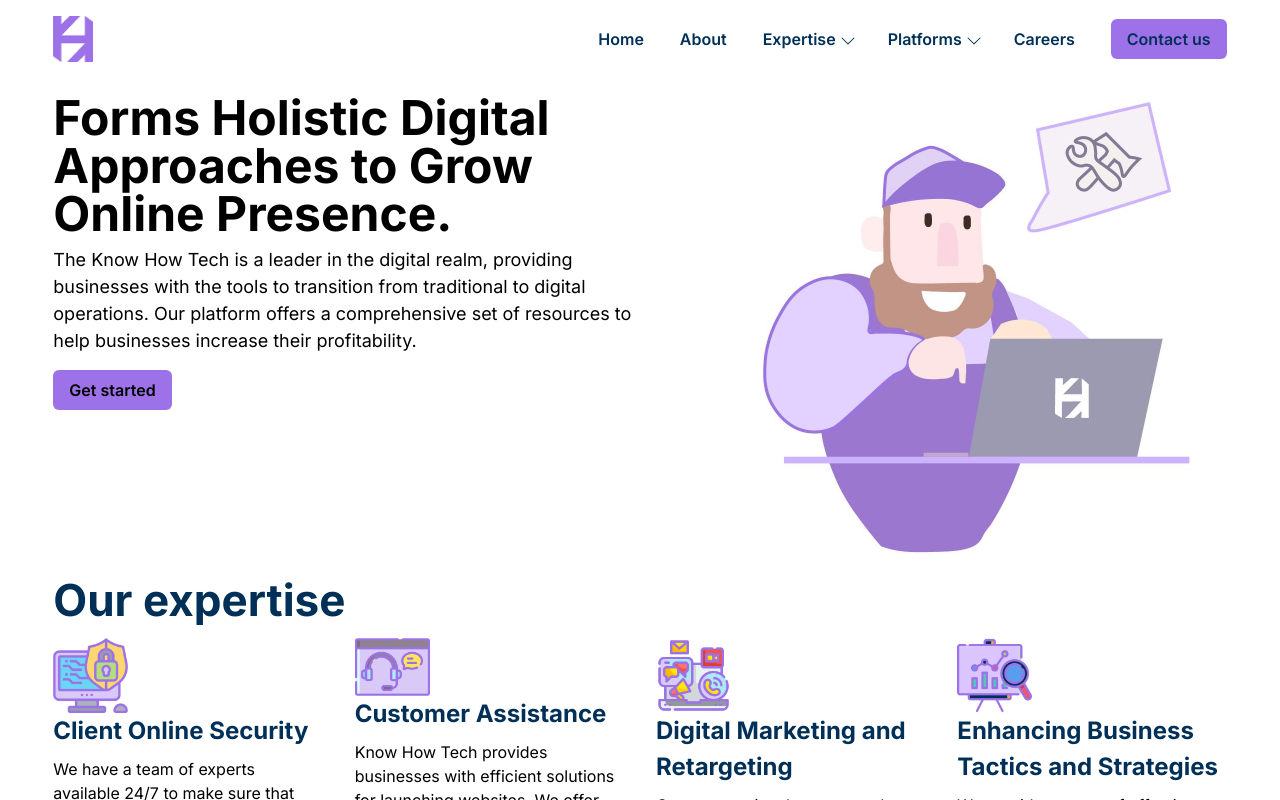
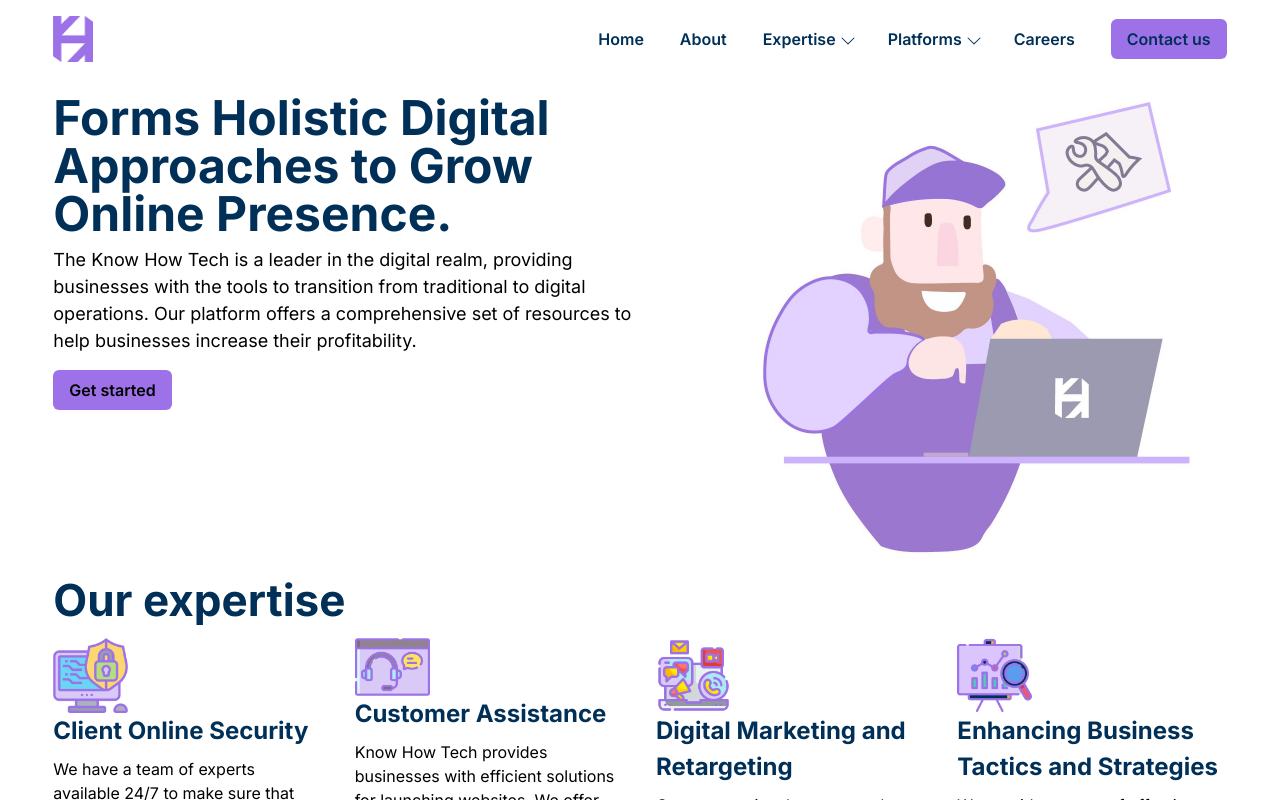
Before and after one commit to lugh-tuatha/stoic-reflection, a Next.js app: page / in a window 1280 px wide. Shown: the top 800 px of the page. Built offline with nearby package versions, Linux system fonts and the light colour scheme.

Commit message:
clean code

```diff
--- a/src/app/globals.css
+++ b/src/app/globals.css
@@ -6,6 +6,7 @@
   --foreground-rgb: #000;
   --background: #fff;
   --primary: #9D72E8;
+  --secondary: #003057;
 
   --fs-xl: 4rem;
   --fs-lg: 2rem;
@@ -83,14 +84,19 @@ body {
 }
 
 /* typography */
+.heading,
+.heading-2{
+  font-weight: bold;
+  color: var(--secondary);
+  line-height: 1;
+}
+
 .heading{
   font-size: var(--fs-lg);
-  line-height: 1;
 }
 
 .heading-2 {
   font-size: var(--fs-700);
-  line-height: 1;
 }
 
 .heading-3{
--- a/src/app/page.jsx
+++ b/src/app/page.jsx
@@ -17,7 +17,7 @@ export default function Home() {
       {/*--------------- Home hero ---------------*/}
       <div className='lg-flex-between'>
         <div className="w-full lg:w-1/2 mt-4 home">
-          <h1 className='bold font-bold heading'>Forms Holistic Digital Approaches to Grow Online Presence.</h1>
+          <h1 className='heading'>Forms Holistic Digital Approaches to Grow Online Presence.</h1>
           <p className='desc mt-2 mb-4'>The Know How Tech is a leader in the digital realm, providing businesses with the tools to transition from traditional to digital operations. Our platform offers a comprehensive set of resources to help businesses increase their profitability.</p>
           <Button>Get started</Button>
         </div>
@@ -32,7 +32,7 @@ export default function Home() {
 
       {/*--------------- Expertise ---------------*/}
       <div>
-        <h1 className='heading-2 font-bold text-secondary'>Our expertise</h1>
+        <h1 className='heading-2'>Our expertise</h1>
         <div className='my-4 gap-8 grid grid-cols-1 sm:grid-cols-2 lg:grid-cols-3 xl:grid-cols-4'>
           {expertise.map((expertise_items) => (
             <div className='flex flex-col'>
@@ -52,7 +52,7 @@ export default function Home() {
       {/*--------------- Platforms ---------------*/}
       <div className='mt-8 xl:flex gap-8'>
         <div className='xl:w-1/3'>
-          <h1 className='heading-2 font-bold text-secondary'>Platforms</h1>
+          <h1 className='heading-2'>Platforms</h1>
           <p className="desc my-2">We collaborate with top technology providers worldwide and offer diverse expertise in implementing various solutions. Our platform-agnostic approach ensures we recommend the best solution for success. </p>
           <Button>Explore Platforms</Button>
         </div>
@@ -74,7 +74,7 @@ export default function Home() {
       <div className='mt-10 lg-flex-between gap-10'>
         <div className='lg:w-1/2'>
           <p className='title'>Stay Connected with TheKHTech NewsLetter</p>
-          <h1 className='heading-2 font-bold text-secondary lg:mb-12'>Be the first to know about our latest posts and updates</h1>
+          <h1 className='heading-2 lg:mb-12'>Be the first to know about our latest posts and updates</h1>
           <p className='desc my-4 lg:mb-16'>Sign up for our newsletter and never miss a thing! Get exclusive access to our latest posts, updates on our website, and other special offers.</p>
           <p className='opacity-80 mb-1'>FOLLOW US ON SOCIAL MEDIA</p>
           <div className="flex gap-4 cursor-pointer text-primary mb-4 lg:mb-0">
@@ -97,10 +97,8 @@ export default function Home() {
             <input type="email" placeholder='Email Address' className='input-styles'/> <br />
           </div>
           <Button>SUBSCRIBE</Button>
-
         </div>
       </div>
-
     </MainLayout>
   );
 }
--- a/src/pages/platforms/platforms-overview/index.jsx
+++ b/src/pages/platforms/platforms-overview/index.jsx
@@ -8,7 +8,7 @@ import PlatformsBox from '@/components/platforms-box'
 function PlatformsOverview() {
   return (
     <MainLayout>
-      <h1 className='heading text-secondary text-center font-bold'>Platforms Overview</h1>
+      <h1 className='heading text-center'>Platforms Overview</h1>
       <p className='text-center desc my-2'>By collaborating with cutting-edge industry technologies, we deliver revolutionary digital solutions that drive transformation.</p>
 
       <PlatformsBox />
```
